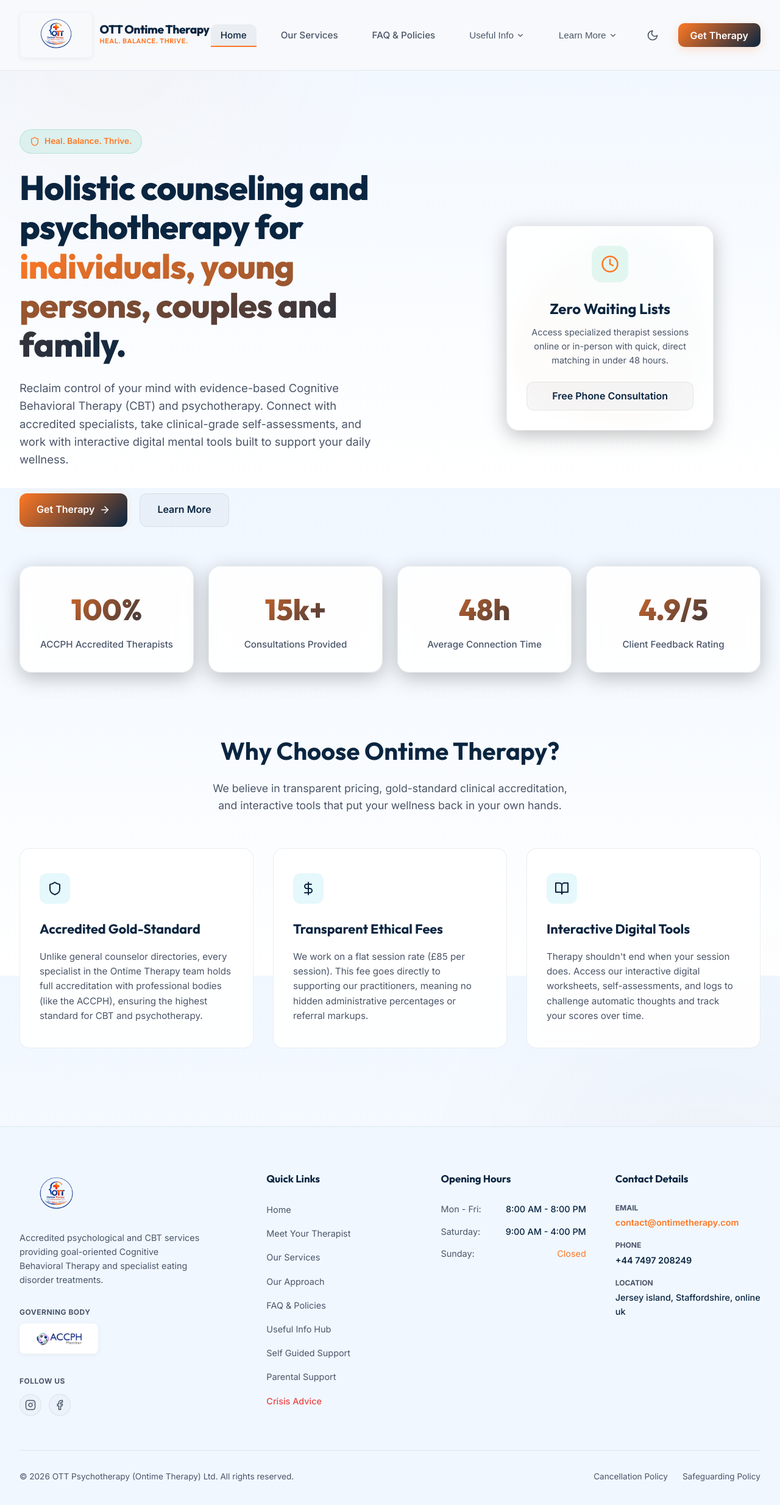
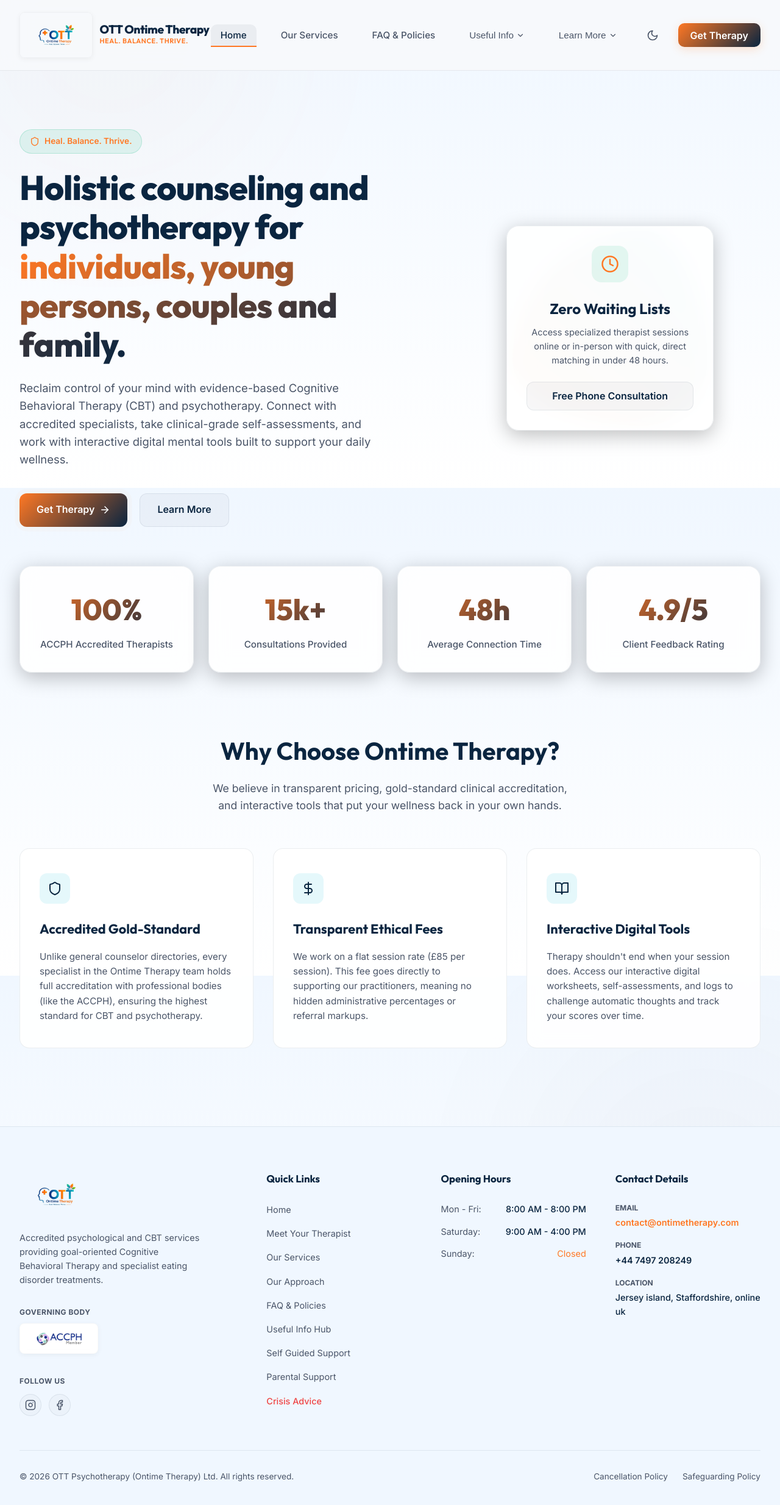
Before and after one commit to tjohn10/digimed, a Next.js app: page / in a window 1280 px wide. Shown: the top 2468 px of the page at 61% size. Built offline with nearby package versions, Linux system fonts and the light colour scheme.

Commit message:
changed logo

```diff
--- a/components/Footer.tsx
+++ b/components/Footer.tsx
@@ -12,7 +12,7 @@
         <div className="footer-brand" style={{ display: 'flex', flexDirection: 'column', gap: '1.25rem' }}>
           <Link href="/" className="footer-logo" style={{ textDecoration: 'none', display: 'inline-flex' }}>
             <div style={{ background: 'inherit', padding: '4px 8px', borderRadius: '8px', display: 'flex', alignItems: 'center' }}>
-              <img src="/images/logo.png" alt="Ontime Therapy Logo" style={{ height: '70px', objectFit: 'contain' }} />
+              <img src="/images/logo1.png" alt="Ontime Therapy Logo" style={{ height: '70px', objectFit: 'contain' }} />
             </div>
           </Link>
           <p className="footer-desc" style={{ color: 'var(--text-muted)', fontSize: '0.9rem', lineHeight: 1.6, maxWidth: '300px', margin: 0 }}>
--- a/components/Navbar.tsx
+++ b/components/Navbar.tsx
@@ -46,7 +46,7 @@
             <div className="nav-container">
                 <Link href="/" className="logo" style={{ display: 'flex', alignItems: 'center', gap: '0.75rem', textDecoration: 'none' }}>
                     <div style={{ background: 'inherit', padding: '4px 10px', borderRadius: '8px', display: 'flex', alignItems: 'center', boxShadow: '0 2px 8px rgba(0,0,0,0.05)', border: '1px solid rgba(0,0,0,0.03)' }}>
-                        <img src="/images/logo.png" alt="Ontime Therapy Logo" style={{ height: '65px', objectFit: 'contain' }} />
+                        <img src="/images/logo1.png" alt="Ontime Therapy Logo" style={{ height: '65px', objectFit: 'contain' }} />
                     </div>
                     <div style={{ display: 'flex', flexDirection: 'column' }}>
                         <span style={{ fontSize: '1.2rem', fontWeight: 800, fontFamily: 'var(--font-heading)', color: 'var(--text-main)', lineHeight: 1.1 }}>OTT Ontime Therapy</span>
```
Also changed, not shown: public/images/logo1.png (added).
